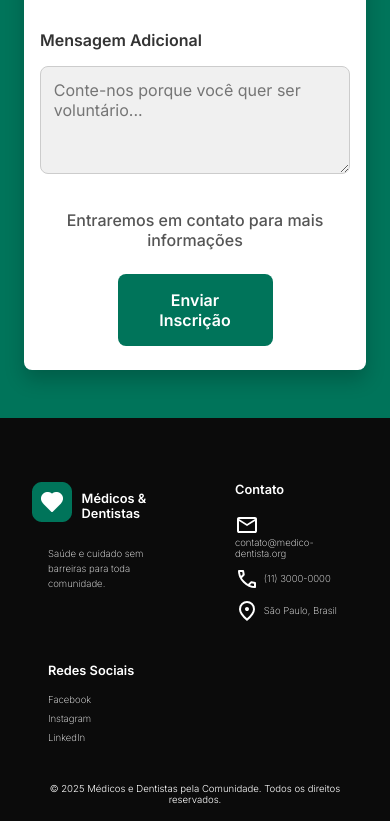
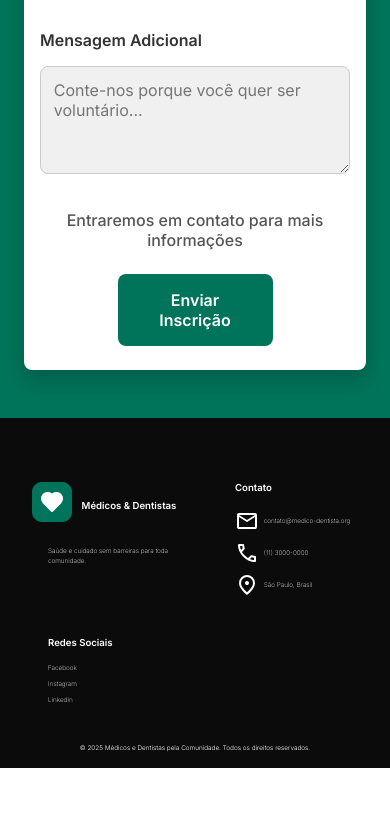
Before and after one commit to GabrielaDiniiz/medicos-dentistas-voluntarios, a React (Vite) app: page /voluntario in a window 390 px wide. Shown: the part 1204-2025 px from the top of the page. After the commit the page ends 1972 px from the top, so only its background shows below. Built offline with nearby package versions, Linux system fonts and the light colour scheme.

Commit message:
detalhes

```diff
--- a/src/components/footer/footer.module.scss
+++ b/src/components/footer/footer.module.scss
@@ -117,12 +117,12 @@
       align-items: center;
     }
     h3 {
-      font-size: 0.8rem;
+      font-size: 0.6rem;
       padding: 0 1rem;
       margin-top: 0;
     }
     p {
-      font-size: 0.6rem;
+      font-size: 0.4rem;
       margin-top: 0;
       padding: 0 1rem;
     }
@@ -130,7 +130,7 @@
       padding: 0 1rem;
 
       li {
-        font-size: 0.6rem;
+        font-size: 0.4rem;
         align-items: center;
         padding: 0;
       }
@@ -148,7 +148,7 @@
     padding: 1rem 1.5rem;
 
     p {
-      font-size: 0.6rem;
+      font-size: 0.4rem;
     }
   }
 }
```
